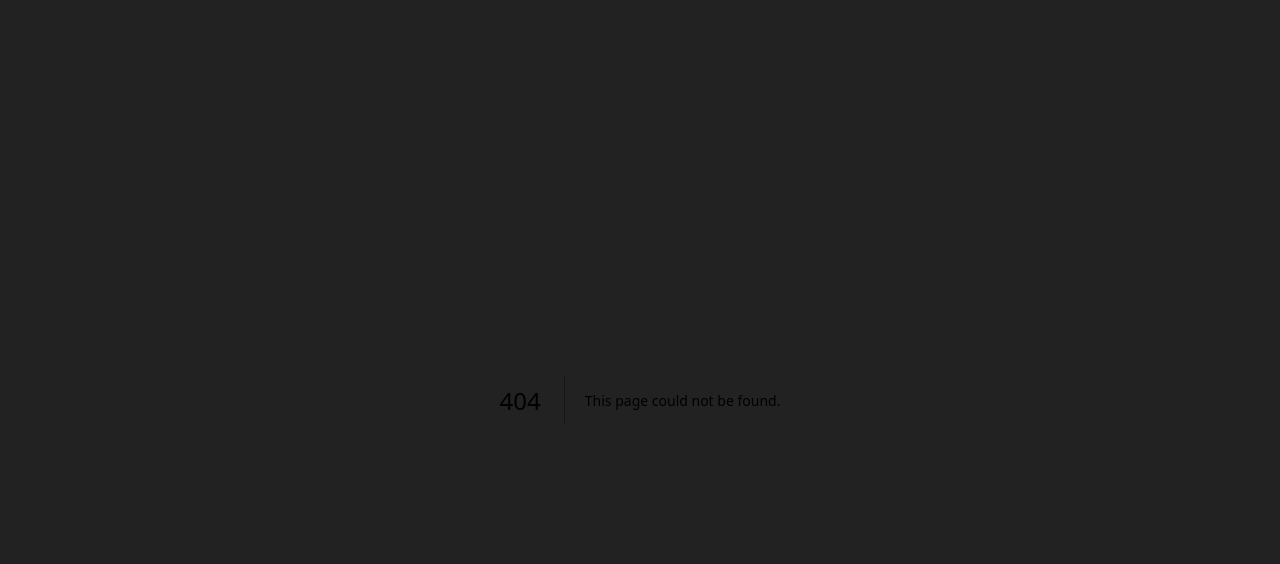
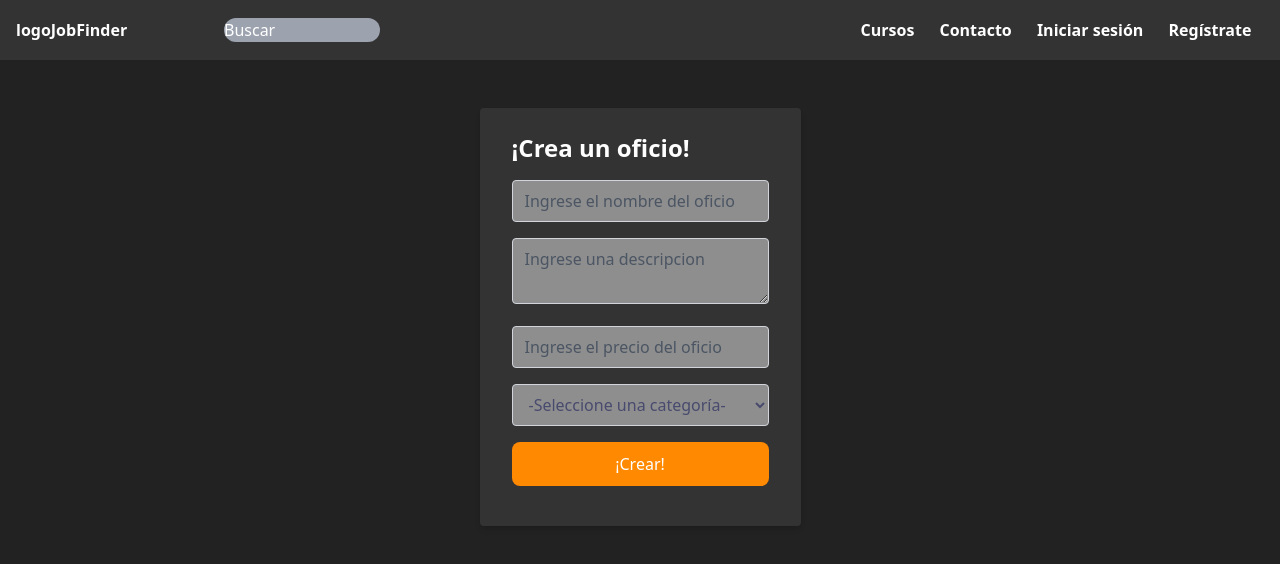
Before and after one commit to IPriceGett/JobLearning, a Next.js app in the folder front/: page /nuevoOficio in a window 1280 px wide. Before the commit this address had no page. Shown: the top 564 px of the page. Built offline with nearby package versions, Linux system fonts and the light colour scheme.

Commit message:
Crear Oficio

```diff
--- /dev/null
+++ b/front/Schemas/indexOficio.ts
@@ -0,0 +1,8 @@
+import * as yup from "yup";
+
+export const oficioValidation = yup.object().shape({
+    name : yup.string().required("Debe ingresar un oficio"),
+    description: yup.string().min(100, "La descripcion debe tener 100 caracteres o más").required("Descripcion requerida"),
+    price: yup.number().positive().integer().typeError('Solo se permiten números').test('is-number', 'Solo se permiten números', value => !isNaN(value)).required('Un número requerido'),
+    category:yup.string().required("La categoria es requerida"),
+});
--- a/front/pages/login.tsx
+++ b/front/pages/login.tsx
@@ -35,7 +35,6 @@ function Login() {
                   id="email"
                   name="email"
                   placeholder="Ingrese correo electrónico"
-                  style={{ color: "#484B6E" }}
                   className={`w-full px-3 py-2 border rounded placeholder-gray-600 bg-[#8E8E8E] text-[#484B6E] ${
                     touched.email && errors.email ? "border-red-500" : "border-gray-300"
                   }`}
@@ -123,7 +122,6 @@ function Login() {
 
                   <div className="flex justify-center ">
                 <button
-                  type="submit"
                   className="text-white bg-[#FF8900] hover:bg-[#e17c07]/90 focus:ring-4 focus:outline-none focus:ring-[#3b5998]/50 font-medium rounded-lg text-md px-5 py-2.5 text-center justify-center inline-flex items-center dark:focus:ring-[#3b5998]/55 mb-2 w-full sm:w-auto flex-grow"
                 >
                   ¿No tienes una cuenta?¡Registrate!
--- /dev/null
+++ b/front/pages/nuevoOficio.tsx
@@ -0,0 +1,122 @@
+import React from "react";
+import Header from "components/shared/header";
+import { Formik, Field, ErrorMessage, Form } from "formik";
+import { oficioValidation } from "Schemas/indexOficio";
+import Section from "components/pages/index/section";
+
+function nuevoOficio() {
+  const initialValues = {
+    name: "",
+    description: "",
+    price:"",
+    category: "",
+  };
+
+  const handleSubmit = (values) => {
+    console.log(values);
+  };
+
+  return (
+    <>
+      <Header />
+      <Section>
+        <Formik
+          initialValues={initialValues}
+          validationSchema={oficioValidation}
+          onSubmit={handleSubmit}
+        >
+          {({ touched, errors }) => (
+            <Form
+              className="bg-white shadow-md rounded px-8 pt-6 pb-8 mb-4"
+              style={{ backgroundColor: "#333333" }}
+            >
+              <h1 className="text-2xl font-bold mb-4">¡Crea un oficio!</h1>
+              <div className="mb-4">
+                <Field
+                  type="text"
+                  id="name"
+                  name="name"
+                  placeholder="Ingrese el nombre del oficio"
+                  className={`w-full px-3 py-2 border rounded placeholder-gray-600 bg-[#8E8E8E] text-[#484B6E] ${
+                    touched.name && errors.name ? "border-red-500" : "border-gray-300"
+                  }`}
+                />
+                <ErrorMessage name="name" component="div" className="text-red-500 text-xs" />
+              </div>
+
+
+              <div className="mb-4">
+                <Field
+                  type="description"
+                  as="textarea"
+                  id="description"
+                  name="description"
+                  placeholder="Ingrese una descripcion"
+                  className={`w-full px-3 py-2 border rounded placeholder-gray-600 bg-[#8E8E8E] text-[#484B6E] resize-y overflow-auto ${
+                    touched.description && errors.description ? "border-red-500" : "border-gray-300"
+                  }`}
+                />
+                <ErrorMessage
+                  name="description"
+                  component="div"
+                  className="text-red-500 text-xs"
+                />
+              </div>
+
+              <div className="mb-4">
+                <Field
+                  type="price"
+                  id="price"
+                  name="price"
+                  placeholder="Ingrese el precio del oficio"
+                  className={`w-full px-3 py-2 border rounded placeholder-gray-600 bg-[#8E8E8E] text-[#484B6E] ${
+                    touched.price && errors.price ? "border-red-500" : "border-gray-300"
+                  }`}
+                />
+                <ErrorMessage
+                  name="price"
+                  component="div"
+                  className="text-red-500 text-xs"
+                />
+              </div>
+
+              <div className="mb-4">
+                <Field
+                  type="category"
+                  as="select"
+                  id="category"
+                  name="category"
+                  placeholder="Ingrese una categoria"
+                  className={`w-full px-3 py-2 border rounded placeholder-gray-600 bg-[#8E8E8E] text-[#484B6E] ${
+                    touched.category && errors.category ? "border-red-500" : "border-gray-300"
+                  }`}
+                >
+                    <option value="" disabled selected>-Seleccione una categoría-</option>
+                    <option value="carpinteria">Carpinteria</option>
+                </Field>
+                <ErrorMessage
+                  name="category"
+                  component="div"
+                  className="text-red-500 text-xs"
+                />
+              </div>
+
+                <div className="flex justify-center ">
+                <button
+                  type="submit"
+                  className="text-white bg-[#FF8900] hover:bg-[#e17c07]/90 focus:ring-4 focus:outline-none focus:ring-[#3b5998]/50 font-medium rounded-lg text-md px-5 py-2.5 text-center justify-center inline-flex items-center dark:focus:ring-[#3b5998]/55 mb-2 w-full sm:w-auto flex-grow"
+                >
+                  ¡Crear!
+                </button>
+              </div>
+
+
+            </Form>
+          )}
+        </Formik>
+      </Section>
+    </>
+  );
+}
+
+export default nuevoOficio;
--- a/front/pages/register.tsx
+++ b/front/pages/register.tsx
@@ -139,6 +139,7 @@ function Register() {
 
                 <div className="flex justify-center ">
                 <button
+                type="submit"
                   className="text-white bg-[#FF8900] hover:bg-[#e17c07]/90 focus:ring-4 focus:outline-none focus:ring-[#3b5998]/50 font-medium rounded-lg text-md px-5 py-2.5 text-center justify-center inline-flex items-center dark:focus:ring-[#3b5998]/55 mb-2 mt-2 w-full sm:w-auto flex-grow"
                 >
                   Regístrate
```
